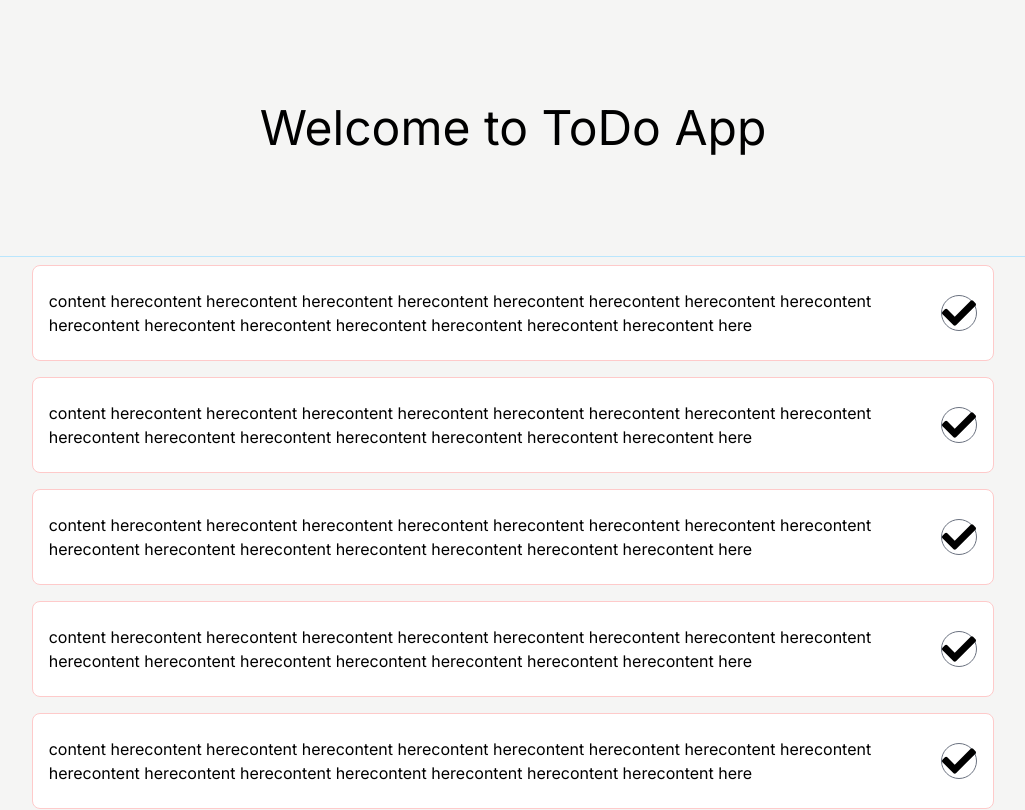
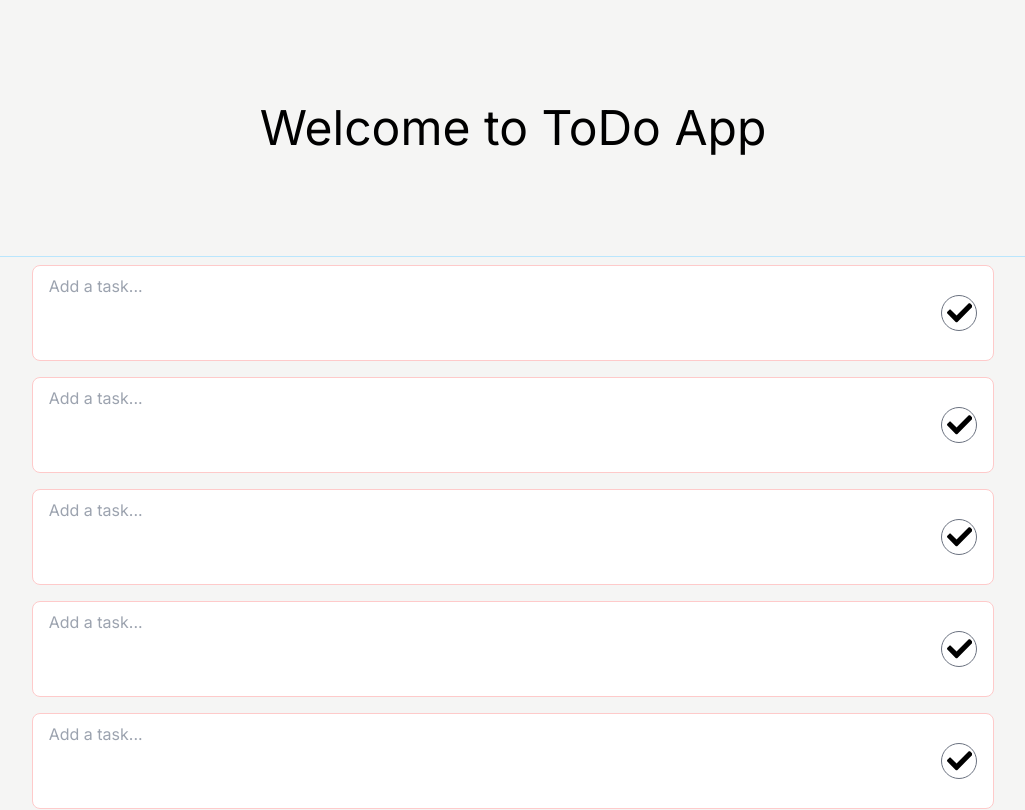
Before and after one commit to Daniel7842900/nextjs-todo-ts, a Next.js app: page /todo in a window 1280 px wide. Shown: the top 810 px of the page, without its empty margins (127-1152 px from the left). Built offline with nearby package versions, Linux system fonts and the light colour scheme.

Commit message:
adjust complete button style and textarea for user input in card

```diff
--- a/app/(routes)/todo/CompleteButton.tsx
+++ b/app/(routes)/todo/CompleteButton.tsx
@@ -8,7 +8,7 @@ interface Props {
 export default function CompleteButton({ styles }: Props) {
   return (
     <Button styles={styles}>
-      <FaCheck className="w-full h-full" />
+      <FaCheck className="w-3/4 h-3/4" />
     </Button>
   );
 }
--- a/app/_components/Button.tsx
+++ b/app/_components/Button.tsx
@@ -7,7 +7,7 @@ export default function Button({ children, styles }: Props) {
   return (
     <button
       className={
-        "w-[36px] h-[36px] border border-gray-500 rounded-full " +
+        "w-[36px] h-[36px] flex border border-gray-500 rounded-full justify-center items-center " +
         (styles ? styles : "")
       }
     >
--- a/app/_components/Card.tsx
+++ b/app/_components/Card.tsx
@@ -5,11 +5,15 @@ export default function Card() {
   return (
     <div className="w-8/12 min-h-[96px] flex border border-red-200 bg-white rounded-lg my-2 justify-between items-center">
       <div className="flex-1 mx-4">
-        <span>
-          content herecontent herecontent herecontent herecontent herecontent
-          herecontent herecontent herecontent herecontent herecontent
-          herecontent herecontent herecontent herecontent herecontent here
-        </span>
+        <label htmlFor="task" className="hidden">
+          Add a task
+        </label>
+        <textarea
+          name="task"
+          placeholder="Add a task..."
+          rows="3"
+          className="resize-none w-full outline-0 cursor-pointer focus:cursor-text"
+        ></textarea>
       </div>
       <CompleteButton styles="mr-4" />
     </div>
```
